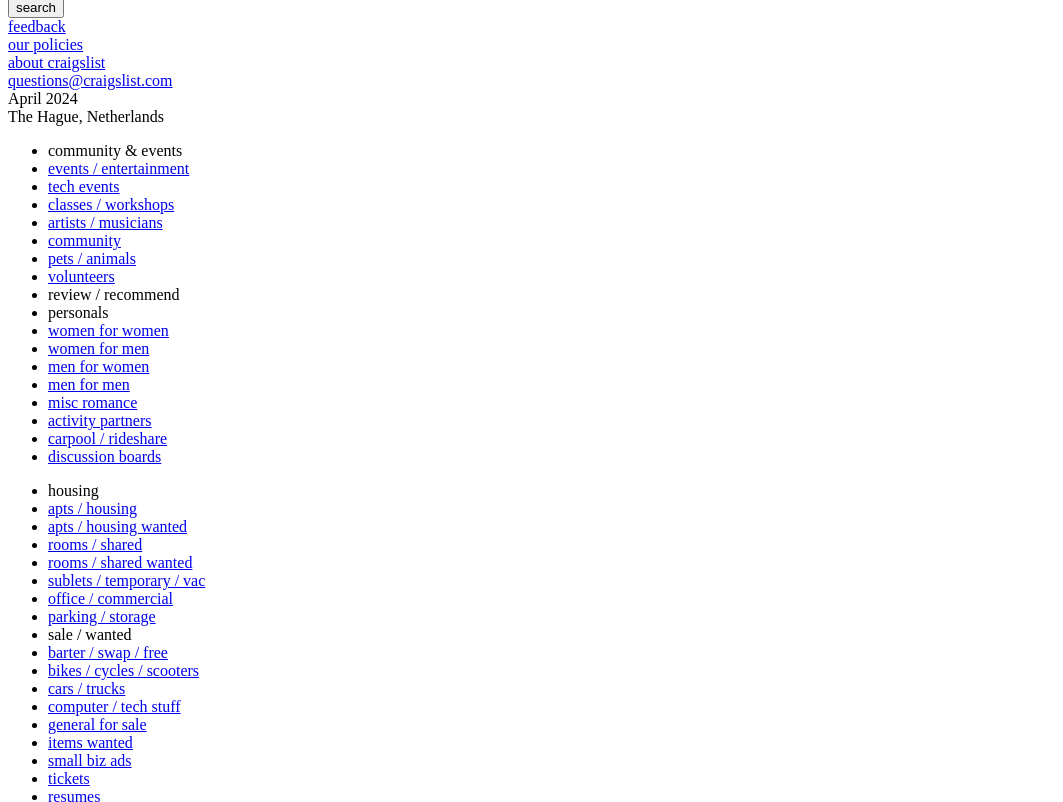
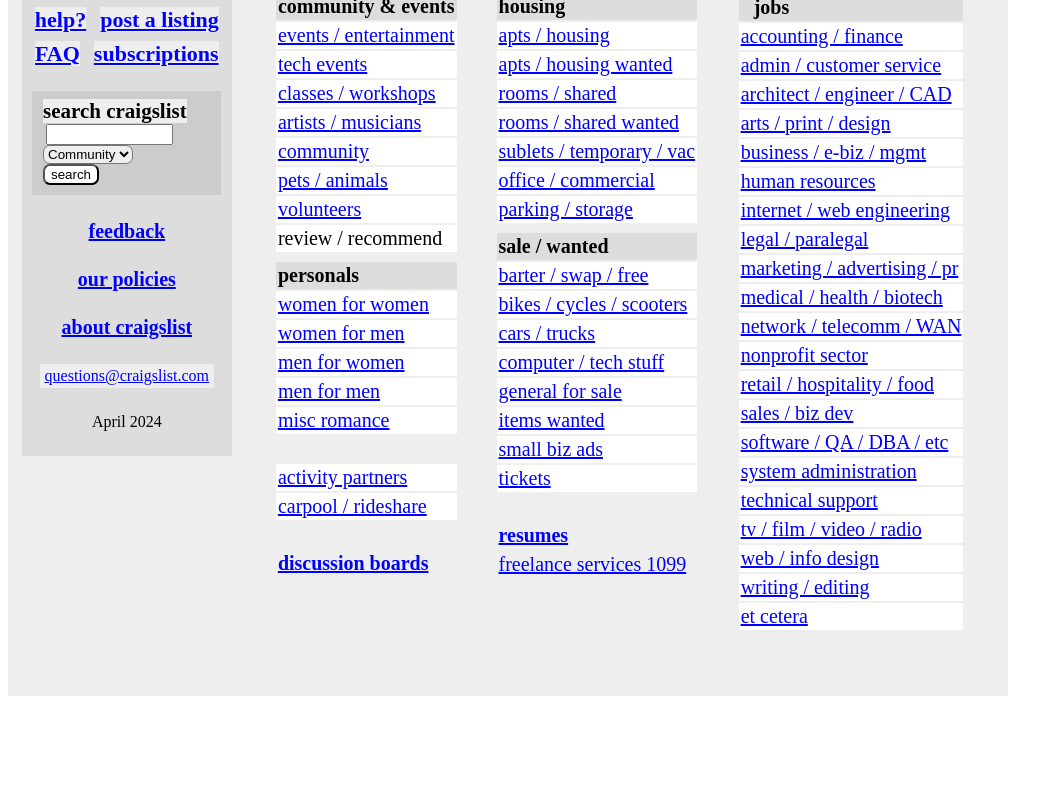
Before and after one commit to ndukasmith/Projects, a plain HTML site: page thematrix/ass9/craigstlist.html in a window 1280 px wide. Shown: the part 68-870 px from the top of the page, without its empty margins (0-1063 px from the left). After the commit the page ends 800 px from the top, so only its background shows below. Drawn offline with Linux system fonts and the light colour scheme.

Commit message:
1st commit

```diff
--- a/thematrix/ass13/bootstrapdraft.css
+++ b/thematrix/ass13/bootstrapdraft.css
@@ -0,0 +1,6 @@
+/* Custom styles for your webpage */
+body {
+    font-family: sans-serif;
+    }
+
+    /* You can override Bootstrap styles or add new ones here */
--- a/thematrix/ass9/craigstlist.css
+++ b/thematrix/ass9/craigstlist.css
@@ -0,0 +1,191 @@
+* {
+	list-style: none;
+}
+
+a {
+	color: blue;
+}
+
+#container {
+	width: 1000px;
+	background-color: rgb(238,238,238);
+	display: flex;
+}
+
+#leftContainer {
+	margin: 0px 0px 0px 20px;
+	display: flex;
+	flex-direction: column;
+	width: 24%;
+}
+
+#middleContainer {
+	margin: 0px 0px 0px 20px;
+	display: flex;
+	flex-direction: column;
+	background-color: rgb(238,238,238);
+	width: 50%;
+}
+
+#rightContainer {
+	margin: 0px 0px 0px 20px;
+	background-color: rgb(238,238,238);
+	display: flex;
+	flex-direction: column;
+	width: 25%;
+}
+
+#leftUpperDiv {
+	margin: 3px 0px 15px 30px;
+}
+
+#craig {
+	font-weight: bold;
+	font-size: 32px;
+}
+
+
+#leftBottomDiv {
+	background-color: rgb(221,221,221);
+	width: 92%;
+    margin: 0px 0px 0px -6px;
+}
+
+#listings {
+	padding: 8px 0px 20px 0px;
+    text-align: center;
+}
+
+.text {
+	background-color: rgb(238,238,238);
+	line-height: 155%;
+    margin: 0px 5px 0px 5px;
+    font-size: 22px;
+    font-weight: bold;
+}
+
+#search {
+	background-color: rgb(204,204,204);
+	width: 85%;
+    margin: 0px 0px 0px 10px;
+    padding: 8px 0px 10px 11px;
+}
+
+#search span {
+	font-weight: bold;
+	background-color: rgb(238,238,238);
+	font-size: 21px;
+}
+
+#search input {
+    width: 67%;
+    margin: 0px 0px 0px 3px;
+}
+
+#search select {
+    border-radius: 7px;
+}
+
+#search button {
+    border-radius: 7px;
+    background-color: white;
+}
+
+#feedback {
+	text-align: center;
+}
+
+.feedbackText {
+	margin: 25px;
+}
+
+.bold {
+	font-weight: bold;
+	font-size: 20px;
+}
+
+#questions {
+	background-color: rgb(238,238,238);
+    margin: 25px 18px;
+    padding: 3px 0px;
+}
+
+#middleContainerHeader {
+	font-weight: bold;
+    font-size: 32px;
+    background-color: rgb(221,221,221);
+    width: 78%;
+    text-align: center;
+    margin: 0px 0px 0px 3px;
+}
+
+#middleContainerMainContainer {
+	display: flex;
+	flex-direction: row;
+}
+
+#firstList {
+	margin: 0px 0px 0px -40px;
+}
+
+.listHeader {
+	background-color: rgb(221,221,221);
+	margin: 2px auto;
+	font-weight: bold;
+	font-size: 20px;
+	padding: 2px;
+}
+
+.listItem {
+	background-color: white;
+    margin: 2px auto;
+    font-size: 20px;
+    padding: 2px;
+}
+
+.secondListHeader {
+	margin: 10px 0px 0px 0px;
+}
+
+.sixthListItem {
+	margin: 30px 0px 0px 0px;
+}
+
+#lastListItemLeftCol {
+	margin: 30px 0px 0px 0px;
+	background-color: rgb(238,238,238);
+}
+
+.bold {
+	font-weight: bold;
+}
+
+.background {
+	background-color: rgb(238,238,238);
+}
+
+#selectDiv {
+	margin: 10px 0px 23px 0px;
+}
+
+#selectDiv select {
+	border-radius: 5px;
+}
+
+#selectDiv button {
+	border-radius: 5px;
+	background-color: white;
+}
+
+#secondList {
+	display: flex;
+	flex-direction: row;
+}
+
+#bottomRightContainer {
+	margin: -16px 0px 50px -72px;
+}
+
+#jobs {
+	padding: 2px 0px 2px 15px;
+}
```
Also changed, not shown: excercise/selection.js (+22 -0 lines), thematrix/15/Bringeverythingtogether.html (+16 -36 lines), thematrix/15/Bringeverythingtogether.js (+38 -0 lines), thematrix/ass12/Materialize.html (+1 -1 lines), thematrix/15/Bringeverythingtogether.css (indentation only).
